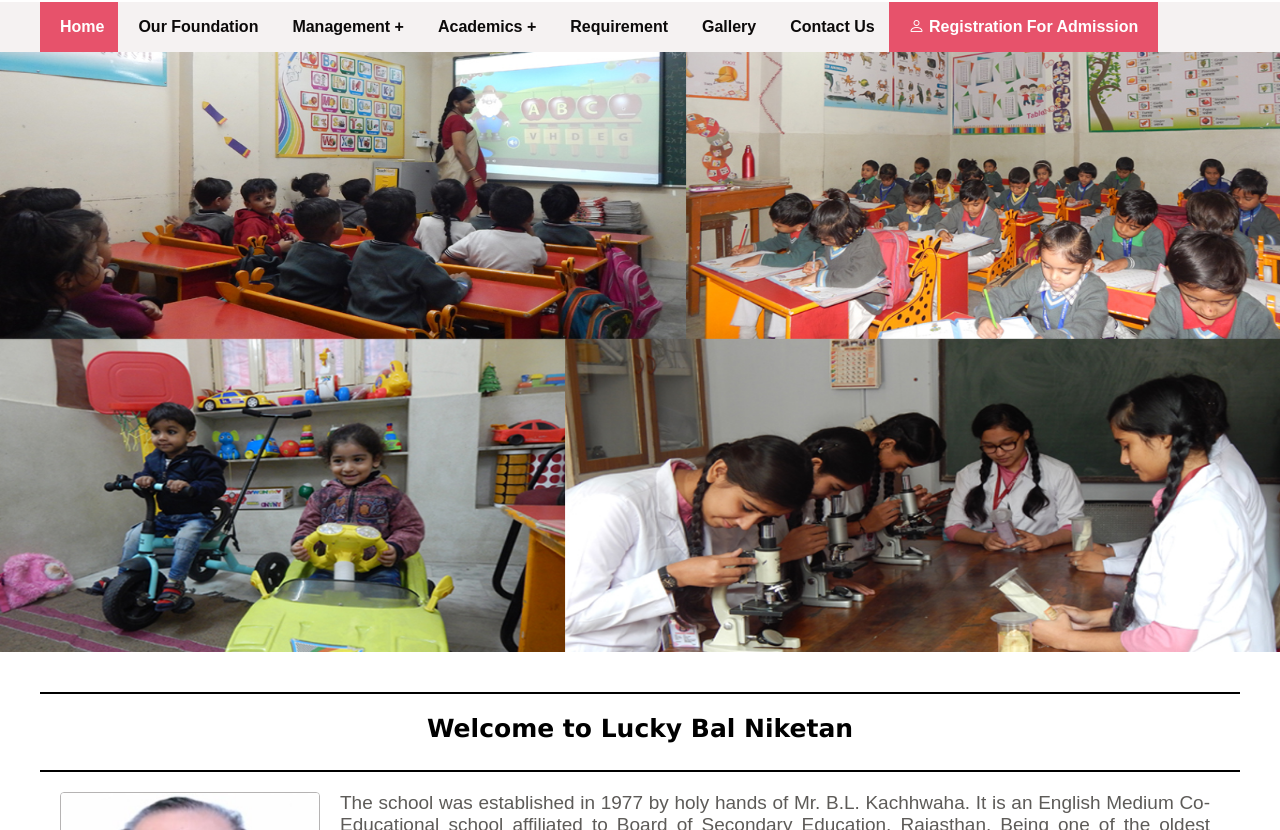
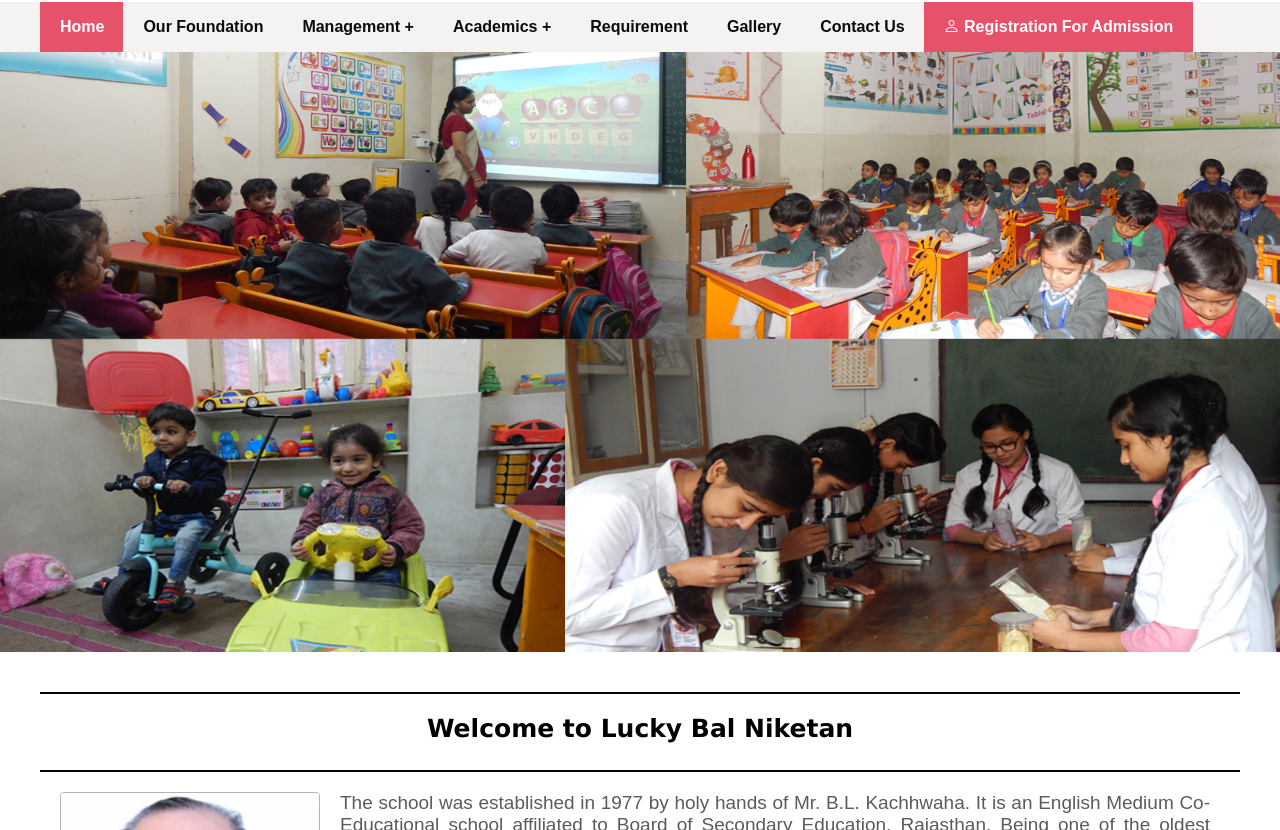
Before and after one commit to nishitprajapat/lbn, a plain HTML site: page index.html in a window 1280 px wide. Shown: the part 178-1008 px from the top of the page. Drawn offline with Linux system fonts and the light colour scheme.

Commit message:
Update style.css

```diff
--- a/style.css
+++ b/style.css
@@ -105,7 +105,7 @@ body{
 
     position: relative;
     display: inline-block;
-    margin-right: -10px;
+    margin-right: -5px;
 }
 .dropbtn{
     color: rgb(12, 10, 10);
```
